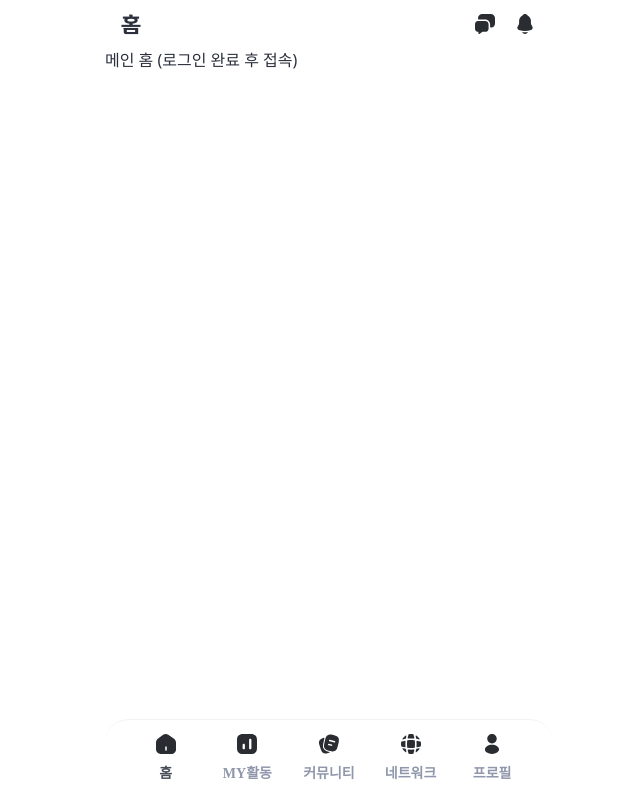
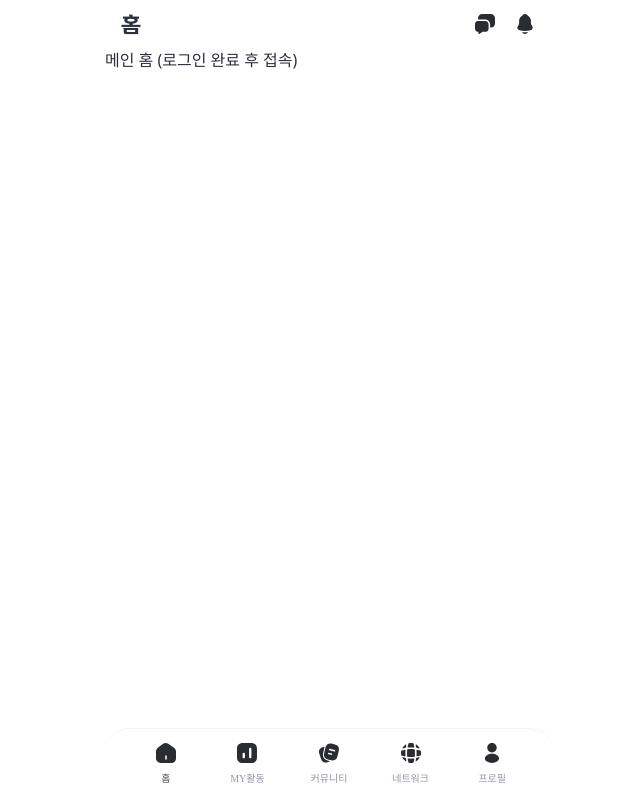
Before and after one commit to hyphens-shinhan/front-end, a Next.js app in the folder hyphens-shinhan/: page / in a window 1280 px wide. Shown: the whole page, without its empty margins (311-951 px from the left). Built offline with nearby package versions, Linux system fonts and the light colour scheme; a web font is replaced by a local one.

Commit message:
style: 바텀 네비게이션 폰트 변경 및 Comment 클라이언트 컴포넌트로 변경

```diff
--- a/hyphens-shinhan/src/components/common/BottomNav.tsx
+++ b/hyphens-shinhan/src/components/common/BottomNav.tsx
@@ -56,7 +56,7 @@ const styles = {
         'transition-transform duration-300'
     ),
     label: (isActive: boolean) => cn(
-        'font-caption-caption1',
+        'font-caption-caption6',
         isActive ? 'text-grey-10' : 'text-grey-8',
     ),
 }
--- a/hyphens-shinhan/src/components/community/feed/Comment.tsx
+++ b/hyphens-shinhan/src/components/community/feed/Comment.tsx
@@ -1,3 +1,4 @@
+'use client'
 import { cn } from "@/utils/cn";
 import { Icon } from "@/components/common/Icon";
 import MoreButton from "@/components/community/MoreButton";
--- a/hyphens-shinhan/src/components/community/feed/CommentList.tsx
+++ b/hyphens-shinhan/src/components/community/feed/CommentList.tsx
@@ -8,7 +8,6 @@ import Comment from "@/components/community/feed/Comment";
 import Separator from "@/components/common/Separator";
 import PostInteraction from "@/components/community/feed/PostInteraction";
 import { FeedPostResponse } from "@/types/posts";
-import { Icon } from "@/components/common/Icon";
 
 interface CommentListProps {
     postId: string;
```
